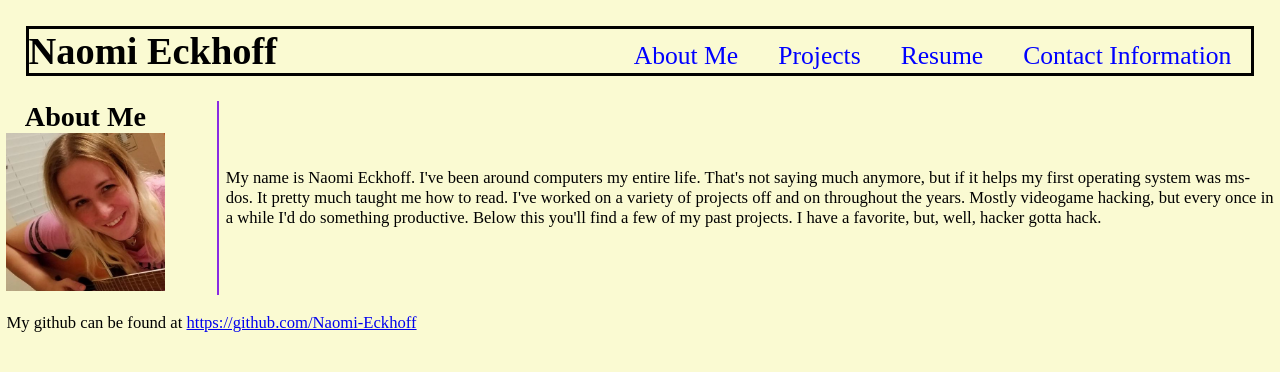
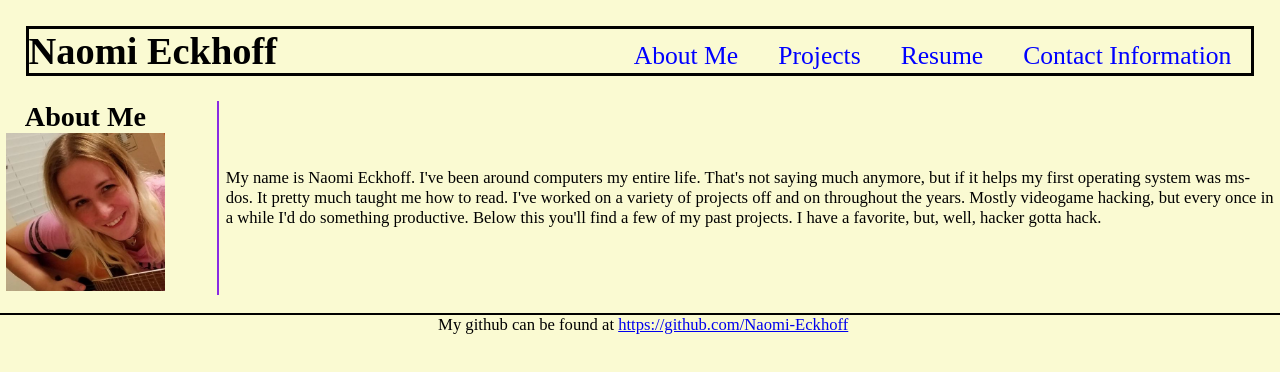
Before and after one commit to Naomi-Eckhoff/react-powered-portfolio, a React (Create React App) app: page / in a window 1280 px wide. Shown: the top 372 px of the page. Built offline with nearby package versions, Linux system fonts and the light colour scheme.

Commit message:
adjusted the footer css

```diff
--- a/src/assets/css/style.css
+++ b/src/assets/css/style.css
@@ -101,3 +101,8 @@ h3 {
 .my-contact {
   margin-bottom: 5vw;
 }
+
+footer {
+  text-align: center;
+  border-top: 0.2vw solid black;
+}
```
